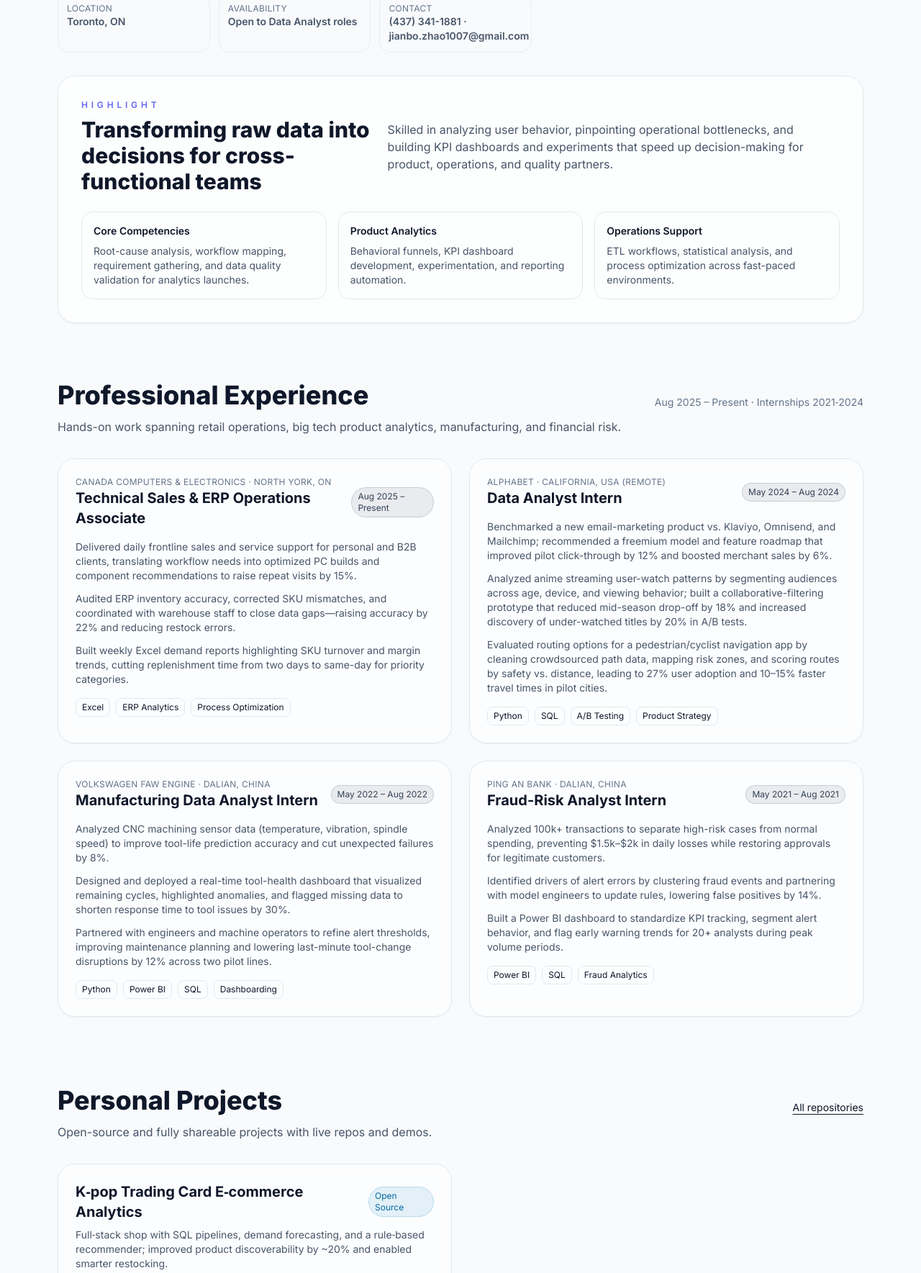
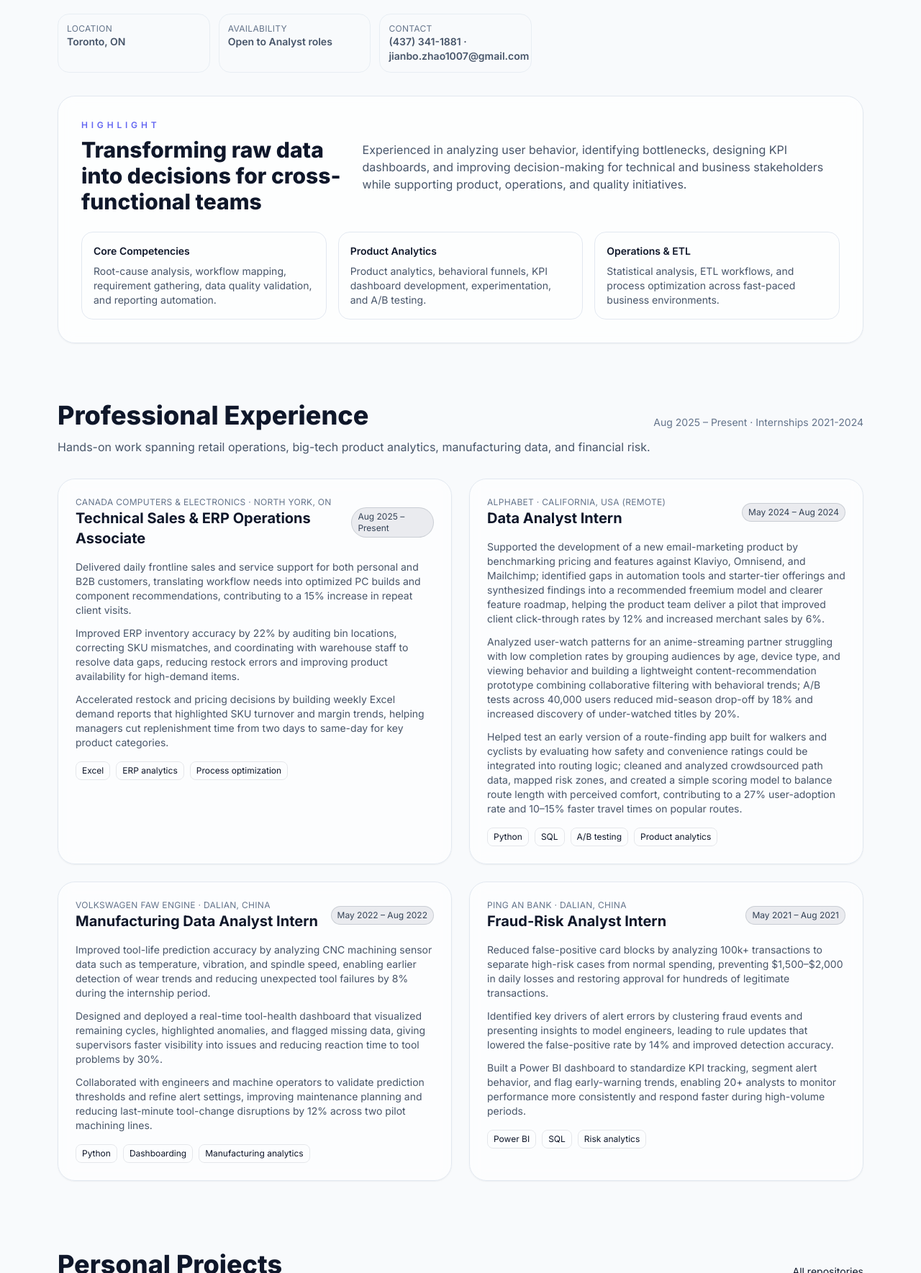
Before and after one commit to daveqwerty1007/my-humble-portfolio, a plain HTML site: page index.html in a window 1280 px wide. Shown: the part 530-2299 px from the top of the page at 72% size. Drawn offline with nearby package versions, Linux system fonts and the light colour scheme.

Commit message:
Update index.html to enhance project descriptions and improve clarity in professional experience section

```diff
--- a/index.html
+++ b/index.html
@@ -4,7 +4,7 @@
   <meta charset="utf-8" />
   <meta name="viewport" content="width=device-width, initial-scale=1" />
   <title>Jianbo Zhao • Selected Work & Projects</title>
-  <meta name="description" content="Selected work (anonymized) and open-source projects in data analytics and data science." />
+  <meta name="description" content="Selected work and projects in product analytics, operational workflows, and process optimization." />
   <meta name="author" content="Jianbo Zhao" />
   <script src="https://cdn.tailwindcss.com"></script>
   <link rel="preconnect" href="https://fonts.googleapis.com">
@@ -50,9 +50,15 @@
   <section id="home" class="max-w-6xl mx-auto px-4 pt-12 pb-8">
     <div class="grid md:grid-cols-5 gap-8 items-center">
       <div class="md:col-span-3">
-        <p class="uppercase tracking-[0.3em] text-xs text-slate-500 dark:text-slate-400">Data & Product Analytics</p>
-        <h1 class="mt-3 text-4xl md:text-5xl font-extrabold leading-tight">Jianbo Zhao — Data Analyst focused on product metrics & workflow optimization</h1>
-        <p class="mt-4 text-lg text-slate-600 dark:text-slate-300 max-w-2xl">I design metrics, dashboards, and experiments that translate user behavior into actionable decisions for product, operations, and quality teams. Experienced across fintech, retail, manufacturing, and mobility pilots.</p>
+        <p class="uppercase tracking-[0.3em] text-xs text-slate-500 dark:text-slate-400">Product, Operations & Quality Analytics</p>
+        <h1 class="mt-3 text-4xl md:text-5xl font-extrabold leading-tight">
+          Data analyst skilled in product metrics, operational workflows, and process optimization.
+        </h1>
+        <p class="mt-4 text-lg text-slate-600 dark:text-slate-300 max-w-2xl">
+          I analyze user behavior, identify bottlenecks, design dashboards, and validate hypotheses through experiments,
+          transforming raw data into actionable insights for product, operations, and quality teams in fast-paced business
+          environments.
+        </p>
         <div class="mt-6 flex flex-wrap gap-3">
           <a href="#experience" class="px-5 py-2.5 rounded-2xl bg-indigo-600 text-white font-semibold shadow">View Experience</a>
           <a href="#contact" class="px-5 py-2.5 rounded-2xl border border-slate-300 dark:border-slate-700">Contact</a>
@@ -65,7 +71,7 @@
           </div>
           <div class="rounded-2xl border border-slate-200/70 dark:border-slate-800 p-3">
             <p class="text-xs uppercase tracking-wide text-slate-500 dark:text-slate-400">Availability</p>
-            <p class="font-semibold">Open to Data Analyst roles</p>
+            <p class="font-semibold">Open to Analyst roles</p>
           </div>
           <div class="rounded-2xl border border-slate-200/70 dark:border-slate-800 p-3">
             <p class="text-xs uppercase tracking-wide text-slate-500 dark:text-slate-400">Contact</p>
@@ -75,7 +81,7 @@
       </div>
       <div class="md:col-span-2">
         <div class="rounded-3xl p-6 border border-slate-200 dark:border-slate-800 bg-white/60 dark:bg-slate-900/60 glass shadow-sm">
-          <h2 class="font-bold text-lg">Tech Stack & Tools</h2>
+          <h2 class="font-bold text-lg">Tech Stack &amp; Tools</h2>
           <ul class="mt-3 grid grid-cols-2 gap-2 text-sm">
             <li>Python (pandas, NumPy)</li>
             <li>scikit-learn</li>
@@ -83,8 +89,8 @@
             <li>Power BI · Tableau</li>
             <li>AWS · Docker</li>
             <li>Airflow · ETL</li>
-            <li>Excel Modeling</li>
-            <li>A/B Testing</li>
+            <li>Excel modeling</li>
+            <li>A/B testing</li>
           </ul>
         </div>
       </div>
@@ -99,20 +105,29 @@
           <p class="text-xs font-semibold uppercase tracking-[0.4em] text-indigo-500">Highlight</p>
           <h2 class="mt-2 text-3xl font-extrabold">Transforming raw data into decisions for cross-functional teams</h2>
         </div>
-        <p class="text-slate-600 dark:text-slate-300 md:max-w-2xl">Skilled in analyzing user behavior, pinpointing operational bottlenecks, and building KPI dashboards and experiments that speed up decision-making for product, operations, and quality partners.</p>
+        <p class="text-slate-600 dark:text-slate-300 md:max-w-2xl">
+          Experienced in analyzing user behavior, identifying bottlenecks, designing KPI dashboards, and improving
+          decision-making for technical and business stakeholders while supporting product, operations, and quality initiatives.
+        </p>
       </div>
       <dl class="mt-6 grid sm:grid-cols-2 lg:grid-cols-3 gap-4 text-sm">
         <div class="rounded-2xl border border-slate-200 dark:border-slate-800 p-4">
           <dt class="font-semibold">Core Competencies</dt>
-          <dd class="mt-2 text-slate-600 dark:text-slate-300">Root-cause analysis, workflow mapping, requirement gathering, and data quality validation for analytics launches.</dd>
+          <dd class="mt-2 text-slate-600 dark:text-slate-300">
+            Root-cause analysis, workflow mapping, requirement gathering, data quality validation, and reporting automation.
+          </dd>
         </div>
         <div class="rounded-2xl border border-slate-200 dark:border-slate-800 p-4">
           <dt class="font-semibold">Product Analytics</dt>
-          <dd class="mt-2 text-slate-600 dark:text-slate-300">Behavioral funnels, KPI dashboard development, experimentation, and reporting automation.</dd>
+          <dd class="mt-2 text-slate-600 dark:text-slate-300">
+            Product analytics, behavioral funnels, KPI dashboard development, experimentation, and A/B testing.
+          </dd>
         </div>
         <div class="rounded-2xl border border-slate-200 dark:border-slate-800 p-4">
-          <dt class="font-semibold">Operations Support</dt>
-          <dd class="mt-2 text-slate-600 dark:text-slate-300">ETL workflows, statistical analysis, and process optimization across fast-paced environments.</dd>
+          <dt class="font-semibold">Operations &amp; ETL</dt>
+          <dd class="mt-2 text-slate-600 dark:text-slate-300">
+            Statistical analysis, ETL workflows, and process optimization across fast-paced business environments.
+          </dd>
         </div>
       </dl>
     </div>
@@ -122,11 +137,14 @@
   <section id="experience" class="max-w-6xl mx-auto px-4 py-12">
     <div class="flex items-end justify-between gap-4">
       <h2 class="text-3xl md:text-4xl font-extrabold">Professional Experience</h2>
-      <span class="text-sm text-slate-500">Aug 2025 – Present · Internships 2021‑2024</span>
+      <span class="text-sm text-slate-500">Aug 2025 – Present · Internships 2021-2024</span>
     </div>
-    <p class="mt-3 text-slate-600 dark:text-slate-300">Hands-on work spanning retail operations, big tech product analytics, manufacturing, and financial risk.</p>
+    <p class="mt-3 text-slate-600 dark:text-slate-300">
+      Hands-on work spanning retail operations, big-tech product analytics, manufacturing data, and financial risk.
+    </p>
 
     <div class="mt-8 grid md:grid-cols-2 gap-6">
+      <!-- Canada Computers -->
       <article class="rounded-3xl border border-slate-200 dark:border-slate-800 p-6 bg-white/60 dark:bg-slate-900/60 glass shadow-sm">
         <div class="flex items-center justify-between gap-3">
           <div>
@@ -136,17 +154,18 @@
           <span class="text-xs px-2 py-1 rounded-full bg-slate-600/10 text-slate-700 dark:text-slate-300 border border-slate-600/20">Aug 2025 – Present</span>
         </div>
         <ul class="mt-4 space-y-3 text-sm text-slate-600 dark:text-slate-300">
-          <li>Delivered daily frontline sales and service support for personal and B2B clients, translating workflow needs into optimized PC builds and component recommendations to raise repeat visits by 15%.</li>
-          <li>Audited ERP inventory accuracy, corrected SKU mismatches, and coordinated with warehouse staff to close data gaps—raising accuracy by 22% and reducing restock errors.</li>
-          <li>Built weekly Excel demand reports highlighting SKU turnover and margin trends, cutting replenishment time from two days to same-day for priority categories.</li>
+          <li>Delivered daily frontline sales and service support for both personal and B2B customers, translating workflow needs into optimized PC builds and component recommendations, contributing to a 15% increase in repeat client visits.</li>
+          <li>Improved ERP inventory accuracy by 22% by auditing bin locations, correcting SKU mismatches, and coordinating with warehouse staff to resolve data gaps, reducing restock errors and improving product availability for high-demand items.</li>
+          <li>Accelerated restock and pricing decisions by building weekly Excel demand reports that highlighted SKU turnover and margin trends, helping managers cut replenishment time from two days to same-day for key product categories.</li>
         </ul>
         <div class="mt-4 flex flex-wrap gap-2 text-xs">
           <span class="px-2 py-1 rounded-lg border">Excel</span>
-          <span class="px-2 py-1 rounded-lg border">ERP Analytics</span>
-          <span class="px-2 py-1 rounded-lg border">Process Optimization</span>
+          <span class="px-2 py-1 rounded-lg border">ERP analytics</span>
+          <span class="px-2 py-1 rounded-lg border">Process optimization</span>
         </div>
       </article>
 
+      <!-- Alphabet -->
       <article class="rounded-3xl border border-slate-200 dark:border-slate-800 p-6 bg-white/60 dark:bg-slate-900/60 glass shadow-sm">
         <div class="flex items-center justify-between gap-3">
           <div>
@@ -156,18 +175,19 @@
           <span class="text-xs px-2 py-1 rounded-full bg-slate-600/10 text-slate-700 dark:text-slate-300 border border-slate-600/20">May 2024 – Aug 2024</span>
         </div>
         <ul class="mt-4 space-y-3 text-sm text-slate-600 dark:text-slate-300">
-          <li>Benchmarked a new email-marketing product vs. Klaviyo, Omnisend, and Mailchimp; recommended a freemium model and feature roadmap that improved pilot click-through by 12% and boosted merchant sales by 6%.</li>
-          <li>Analyzed anime streaming user-watch patterns by segmenting audiences across age, device, and viewing behavior; built a collaborative-filtering prototype that reduced mid-season drop-off by 18% and increased discovery of under-watched titles by 20% in A/B tests.</li>
-          <li>Evaluated routing options for a pedestrian/cyclist navigation app by cleaning crowdsourced path data, mapping risk zones, and scoring routes by safety vs. distance, leading to 27% user adoption and 10–15% faster travel times in pilot cities.</li>
+          <li>Supported the development of a new email-marketing product by benchmarking pricing and features against Klaviyo, Omnisend, and Mailchimp; identified gaps in automation tools and starter-tier offerings and synthesized findings into a recommended freemium model and clearer feature roadmap, helping the product team deliver a pilot that improved client click-through rates by 12% and increased merchant sales by 6%.</li>
+          <li>Analyzed user-watch patterns for an anime-streaming partner struggling with low completion rates by grouping audiences by age, device type, and viewing behavior and building a lightweight content-recommendation prototype combining collaborative filtering with behavioral trends; A/B tests across 40,000 users reduced mid-season drop-off by 18% and increased discovery of under-watched titles by 20%.</li>
+          <li>Helped test an early version of a route-finding app built for walkers and cyclists by evaluating how safety and convenience ratings could be integrated into routing logic; cleaned and analyzed crowdsourced path data, mapped risk zones, and created a simple scoring model to balance route length with perceived comfort, contributing to a 27% user-adoption rate and 10–15% faster travel times on popular routes.</li>
         </ul>
         <div class="mt-4 flex flex-wrap gap-2 text-xs">
           <span class="px-2 py-1 rounded-lg border">Python</span>
           <span class="px-2 py-1 rounded-lg border">SQL</span>
-          <span class="px-2 py-1 rounded-lg border">A/B Testing</span>
-          <span class="px-2 py-1 rounded-lg border">Product Strategy</span>
+          <span class="px-2 py-1 rounded-lg border">A/B testing</span>
+          <span class="px-2 py-1 rounded-lg border">Product analytics</span>
         </div>
       </article>
 
+      <!-- Volkswagen -->
       <article class="rounded-3xl border border-slate-200 dark:border-slate-800 p-6 bg-white/60 dark:bg-slate-900/60 glass shadow-sm">
         <div class="flex items-center justify-between gap-3">
           <div>
@@ -177,18 +197,18 @@
           <span class="text-xs px-2 py-1 rounded-full bg-slate-600/10 text-slate-700 dark:text-slate-300 border border-slate-600/20">May 2022 – Aug 2022</span>
         </div>
         <ul class="mt-4 space-y-3 text-sm text-slate-600 dark:text-slate-300">
-          <li>Analyzed CNC machining sensor data (temperature, vibration, spindle speed) to improve tool-life prediction accuracy and cut unexpected failures by 8%.</li>
-          <li>Designed and deployed a real-time tool-health dashboard that visualized remaining cycles, highlighted anomalies, and flagged missing data to shorten response time to tool issues by 30%.</li>
-          <li>Partnered with engineers and machine operators to refine alert thresholds, improving maintenance planning and lowering last-minute tool-change disruptions by 12% across two pilot lines.</li>
+          <li>Improved tool-life prediction accuracy by analyzing CNC machining sensor data such as temperature, vibration, and spindle speed, enabling earlier detection of wear trends and reducing unexpected tool failures by 8% during the internship period.</li>
+          <li>Designed and deployed a real-time tool-health dashboard that visualized remaining cycles, highlighted anomalies, and flagged missing data, giving supervisors faster visibility into issues and reducing reaction time to tool problems by 30%.</li>
+          <li>Collaborated with engineers and machine operators to validate prediction thresholds and refine alert settings, improving maintenance planning and reducing last-minute tool-change disruptions by 12% across two pilot machining lines.</li>
         </ul>
         <div class="mt-4 flex flex-wrap gap-2 text-xs">
           <span class="px-2 py-1 rounded-lg border">Python</span>
-          <span class="px-2 py-1 rounded-lg border">Power BI</span>
-          <span class="px-2 py-1 rounded-lg border">SQL</span>
           <span class="px-2 py-1 rounded-lg border">Dashboarding</span>
+          <span class="px-2 py-1 rounded-lg border">Manufacturing analytics</span>
         </div>
       </article>
 
+      <!-- Ping An -->
       <article class="rounded-3xl border border-slate-200 dark:border-slate-800 p-6 bg-white/60 dark:bg-slate-900/60 glass shadow-sm">
         <div class="flex items-center justify-between gap-3">
           <div>
@@ -198,14 +218,14 @@
           <span class="text-xs px-2 py-1 rounded-full bg-slate-600/10 text-slate-700 dark:text-slate-300 border border-slate-600/20">May 2021 – Aug 2021</span>
         </div>
         <ul class="mt-4 space-y-3 text-sm text-slate-600 dark:text-slate-300">
-          <li>Analyzed 100k+ transactions to separate high-risk cases from normal spending, preventing $1.5k–$2k in daily losses while restoring approvals for legitimate customers.</li>
-          <li>Identified drivers of alert errors by clustering fraud events and partnering with model engineers to update rules, lowering false positives by 14%.</li>
-          <li>Built a Power BI dashboard to standardize KPI tracking, segment alert behavior, and flag early warning trends for 20+ analysts during peak volume periods.</li>
+          <li>Reduced false-positive card blocks by analyzing 100k+ transactions to separate high-risk cases from normal spending, preventing $1,500–$2,000 in daily losses and restoring approval for hundreds of legitimate transactions.</li>
+          <li>Identified key drivers of alert errors by clustering fraud events and presenting insights to model engineers, leading to rule updates that lowered the false-positive rate by 14% and improved detection accuracy.</li>
+          <li>Built a Power BI dashboard to standardize KPI tracking, segment alert behavior, and flag early-warning trends, enabling 20+ analysts to monitor performance more consistently and respond faster during high-volume periods.</li>
         </ul>
         <div class="mt-4 flex flex-wrap gap-2 text-xs">
           <span class="px-2 py-1 rounded-lg border">Power BI</span>
           <span class="px-2 py-1 rounded-lg border">SQL</span>
-          <span class="px-2 py-1 rounded-lg border">Fraud Analytics</span>
+          <span class="px-2 py-1 rounded-lg border">Risk analytics</span>
         </div>
       </article>
     </div>
@@ -217,16 +237,21 @@
       <h2 class="text-3xl md:text-4xl font-extrabold">Personal Projects</h2>
       <a class="text-sm underline underline-offset-4" href="https://github.com/daveqwerty1007" target="_blank" rel="noopener">All repositories</a>
     </div>
-    <p class="mt-3 text-slate-600 dark:text-slate-300">Open-source and fully shareable projects with live repos and demos.</p>
+    <p class="mt-3 text-slate-600 dark:text-slate-300">
+      Open-source and fully shareable projects with live repositories and demos.
+    </p>
 
     <div class="mt-8 grid md:grid-cols-2 gap-6">
       <!-- K-pop E-commerce Project -->
       <article class="group rounded-3xl border border-slate-200 dark:border-slate-800 p-6 bg-white/60 dark:bg-slate-900/60 glass shadow-sm">
         <div class="flex items-center justify-between">
-          <h3 class="text-xl font-bold">K‑pop Trading Card E‑commerce Analytics</h3>
+          <h3 class="text-xl font-bold">K-pop Trading Card E-commerce Analytics</h3>
           <span class="text-xs px-2 py-1 rounded-full bg-sky-600/10 text-sky-700 dark:text-sky-300 border border-sky-600/20">Open Source</span>
         </div>
-        <p class="mt-2 text-sm text-slate-600 dark:text-slate-300">Full‑stack shop with SQL pipelines, demand forecasting, and a rule‑based recommender; improved product discoverability by ~20% and enabled smarter restocking.</p>
+        <p class="mt-2 text-sm text-slate-600 dark:text-slate-300">
+          Full-stack marketplace with SQL pipelines, demand forecasting, and a rule-based recommendation layer to improve
+          product discoverability and support data-driven restocking decisions.
+        </p>
         <div class="mt-4 flex flex-wrap gap-2 text-xs">
           <span class="px-2 py-1 rounded-lg border">React</span>
           <span class="px-2 py-1 rounded-lg border">Flask</span>
@@ -236,7 +261,7 @@
         <div class="mt-5 flex flex-wrap gap-3">
           <a href="projects/kpop-ecom/" class="text-sm underline underline-offset-4">Case study</a>
           <a href="https://github.com/daveqwerty1007" class="text-sm underline underline-offset-4" target="_blank" rel="noopener">Repo</a>
-          <a href="#" class="text-sm underline underline-offset-4">Live Demo</a>
+          <a href="#" class="text-sm underline underline-offset-4">Live demo</a>
         </div>
       </article>
     </div>
@@ -251,13 +276,15 @@
           <p class="text-xs uppercase tracking-wide text-slate-500">University of Waterloo · Waterloo, ON</p>
           <p class="mt-2 font-semibold">Bachelor of Mathematics (Honours)</p>
           <p class="text-sm text-slate-600 dark:text-slate-300">Sep 2020 – Jul 2025</p>
-          <p class="mt-3 text-sm text-slate-600 dark:text-slate-300">Relevant coursework: Statistical Learning, Forecasting, Visualization, Linear Models, SQL &amp; Databases, Simulation.</p>
+          <p class="mt-3 text-sm text-slate-600 dark:text-slate-300">
+            Relevant coursework: Statistical Learning, Forecasting, Visualization, Linear Models, SQL &amp; Databases, Simulation.
+          </p>
         </div>
         <div>
           <h3 class="text-lg font-semibold">Analytics Strengths</h3>
           <ul class="mt-3 space-y-2 text-sm text-slate-600 dark:text-slate-300">
             <li>Product analytics, KPI definition, and experimentation</li>
-            <li>ETL workflows, Airflow orchestration, and automation</li>
+            <li>ETL workflows and orchestration with Airflow</li>
             <li>Data modeling, statistical analysis, and forecasting</li>
           </ul>
         </div>
@@ -284,7 +311,7 @@
         <a class="block p-4 rounded-2xl border hover:border-indigo-400" href="https://www.linkedin.com/in/j394zhao" target="_blank" rel="noopener">🔗 LinkedIn</a>
         <a class="block p-4 rounded-2xl border hover:border-indigo-400" href="https://github.com/daveqwerty1007" target="_blank" rel="noopener">💻 GitHub</a>
         <a class="block p-4 rounded-2xl border hover:border-indigo-400" href="resume.pdf" target="_blank" rel="noopener">📄 Resume (PDF)</a>
-        <a class="block p-4 rounded-2xl border hover:border-indigo-400" href="#home">🌐 Portfolio Website</a>
+        <a class="block p-4 rounded-2xl border hover:border-indigo-400" href="#home">🌐 Portfolio website</a>
       </div>
       <p class="mt-6 text-xs text-slate-500">Note: Engagement summaries are anonymized; shared artifacts use synthetic or public datasets.</p>
     </div>
```
